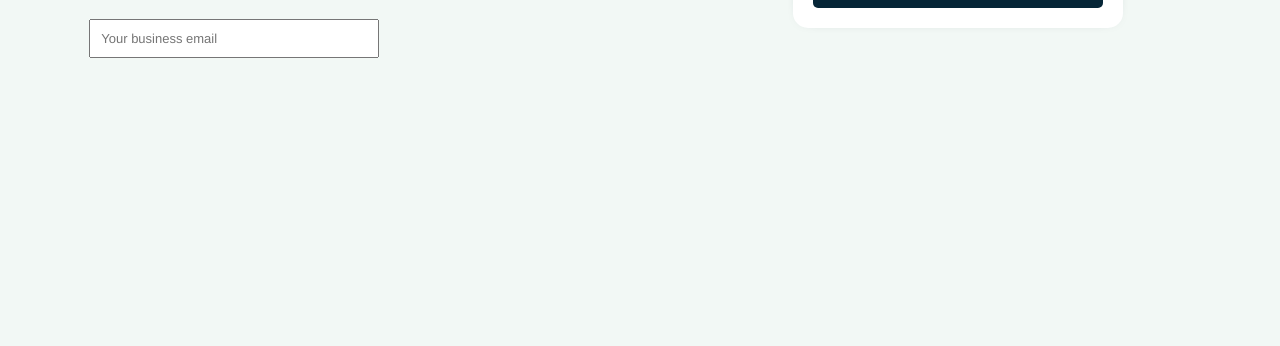
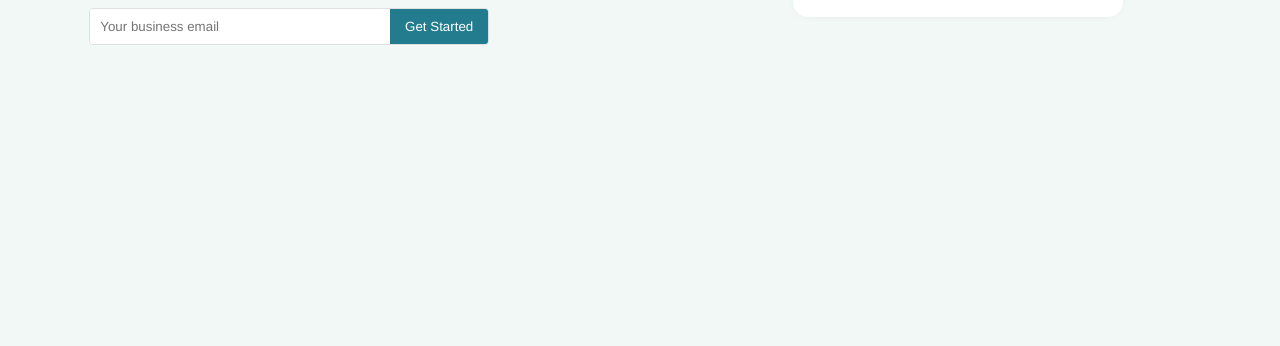
Before and after one commit to harg74/landing-page, a plain HTML site: page index.html in a window 1280 px wide. Shown: the part 454-800 px from the top of the page. Drawn offline with Linux system fonts and the light colour scheme.

Commit message:
fix script.js and get started button

```diff
--- a/index.html
+++ b/index.html
@@ -35,7 +35,12 @@
             <div id="hero-section-info-container">
                 <p><strong>Get paid early</strong><br/>save automatically<br/> all your pay.</p>
                 <p>Supports small business with simple invoicing,<br/> powerful integrations and casflow management tools.</p>
-                <input type="text" placeholder="Your business email">
+                <div class="input-container">
+                    <div class="input-wrapper">
+                        <input type="text" placeholder="Your business email">
+                        <button class="input-button">Get Started</button>
+                    </div>
+                </div>
             </div>
         </div>
         <div id="hero-section-invoice">
--- a/script.js
+++ b/script.js
@@ -1,5 +1,5 @@
 window.addEventListener('resize', function(){
-    if(window.innerWidth>=960){
-        document.getElementById('toogle').checked = false;
+    if(window.innerWidth>=900){
+        document.getElementById('toggle').checked = false;
     }
 })
--- a/style.css
+++ b/style.css
@@ -139,8 +139,7 @@ li:last-child {
 }
 
 #hero-section-info input{
-    font-size: xx-small;
-    margin-bottom: 10px;
+    /* font-size: xx-small; */
     min-width: clamp(100px, 55%, 330px);
     flex-grow:2;
     max-height: 100%;
@@ -208,6 +207,7 @@ li:last-child {
     margin-bottom: .3rem;
 }
 
+
 #invoice-content label:hover, #invoice-content label:active, input:hover+#invoice-content label, input:active+#invoice-content label {
     border: 1px solid rgb(67, 130, 145);
 }
@@ -244,6 +244,42 @@ button{
     cursor: pointer;
 }
 
+.input-wrapper {
+    position: relative;
+    display: flex;
+    border: 1px solid rgb(224, 224, 224);
+    border-radius: 4px; /* Optional: adds rounded corners */
+    overflow: hidden; /* Ensures the button doesn't break the border */
+    max-width: 400px; /* Or whatever max width you want */
+    margin: 0 auto; /* Centers the element if needed */
+}
+
+.input-container input {
+    border: none;
+    padding: 10px;
+    flex: 1;
+    width: 100%; /* Takes up available space */
+}
+
+.input-container button {
+    border: none;
+    background-color: #227c8d; /* You can use your preferred color */
+    color: white;
+    padding: 10px 15px;
+    position: relative; /* Change from absolute to relative */
+    white-space: nowrap; /* Prevents text from wrapping */
+}
+
+/* Add a hover effect on the button */
+.input-container button:hover {
+    background-color: #062637;
+}
+
+/* Add a hover effect on the entire wrapper */
+.input-wrapper:hover {
+    border-color: #227c8d;
+}
+
 /*180px or more*/
 @media screen and (min-width: 11.25rem){
     ul li{
@@ -272,9 +308,12 @@ button{
     }
 
     #hero-section-info input{
-        font-size: small;
-        margin-bottom: 10px;
+        /* font-size: small; */
         padding: 5px;
+    }
+
+    .input-wrapper{
+        margin-bottom: 2.5rem;
     }
 
     #invoice-content{
@@ -333,9 +372,10 @@ button{
     }
 
     #hero-section-info input{
-        margin-bottom: 20px;
         padding: 10px;
     }
+
+
 
     #invoice-description p:nth-child(2){
         color:#062637;
@@ -401,7 +441,6 @@ button{
     }
 
     #hero-section-info input{
-        margin-bottom: 25px;
         padding: 10px;
     }
 
@@ -452,13 +491,14 @@ button{
         margin-bottom: 2rem;
     }
 
+    .input-wrapper{
+        margin-bottom: 5rem;
+    }
+
     #credit-card-num{
         display: block;
     }
 
-    #hero-section-info input{
-        margin-bottom: 5rem;
-    }
 
     #credit-card-num{
         background-color: #227c8d;
@@ -516,7 +556,7 @@ button{
     }
 
     #img-logo img{
-        max-width: 300px;
+        max-width: 250px;
         margin-left: 40px;
     }
 
@@ -550,6 +590,15 @@ button{
         text-align: start;
     } */
 
+    .input-wrapper{
+        margin: 0
+    }
+
+    #invoice-wrapper{
+        justify-content: start;
+        align-items: center;
+    }
+
     #invoice-wrapper{
         justify-content: start;
         align-items: center;
@@ -559,8 +608,13 @@ button{
         margin-left: 10px;
     }
 
+    ul li{
+        padding: 30px 20px;
+    }
+
     nav ul li a{
         font-size: large;
+
     }
 
 }
```
